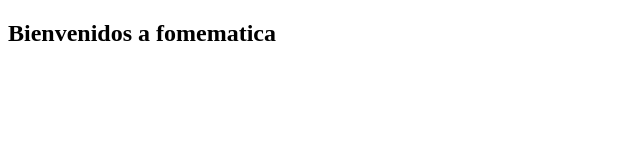
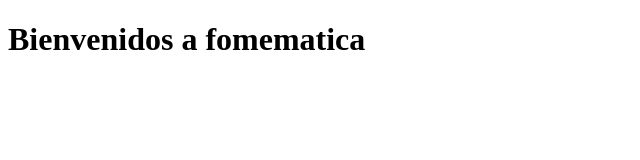
Before and after one commit to NicolasLizama/NicolaLizama_Unidad1, a plain HTML site: page index.html in a window 1280 px wide. Shown: the whole page, without its empty margins (0-640 px from the left). Drawn offline with Linux system fonts and the light colour scheme.

Commit message:
index.html arreglaod

```diff
--- a/index.html
+++ b/index.html
@@ -6,6 +6,6 @@
     <title>ME VOY A PEGAR UN TIRO EN LA CABEZA</title>
 </head>
 <body>
-    <h2>Bienvenidos a fomematica</h2>
+    <h1>Bienvenidos a fomematica</h2>
 </body>
 </html>
```
